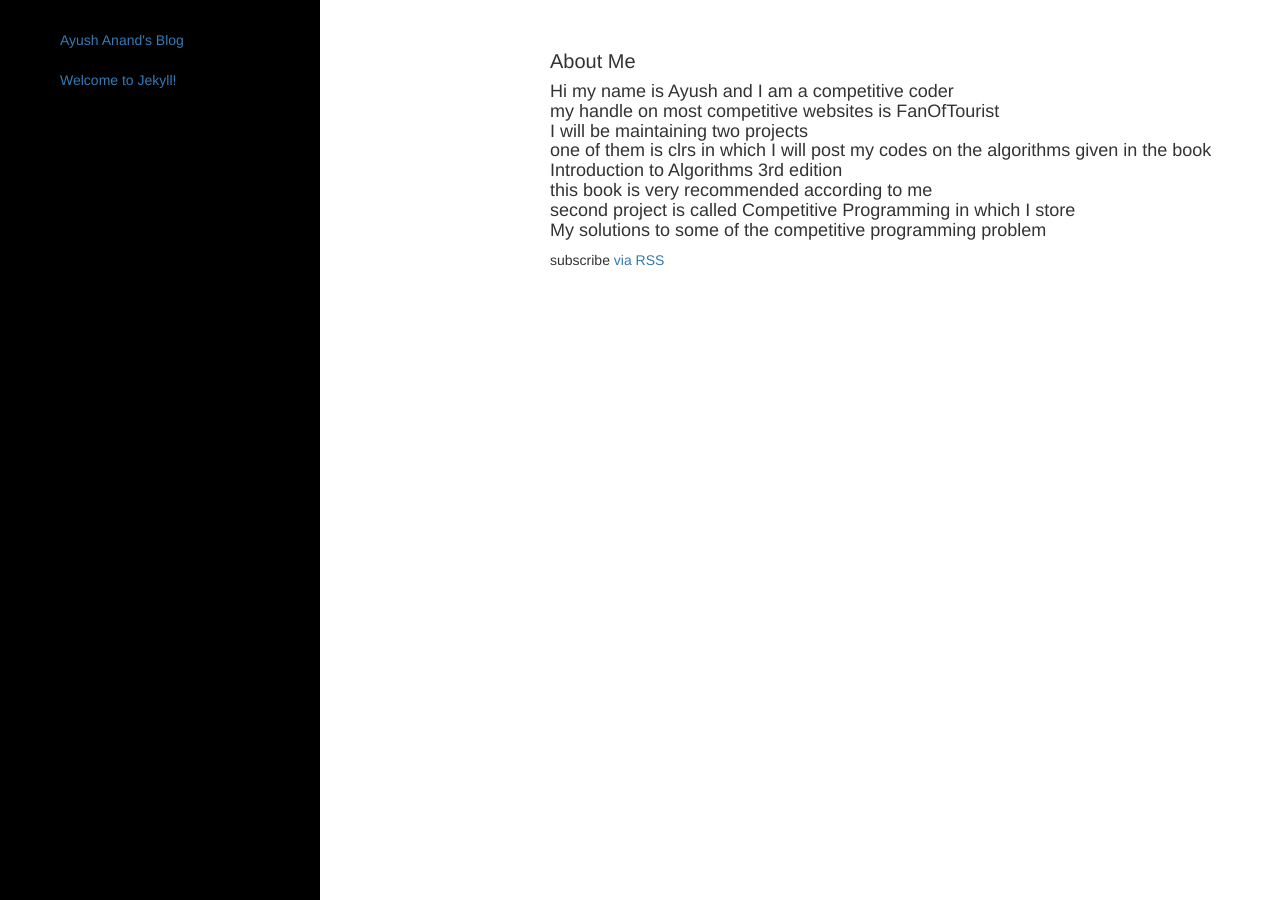
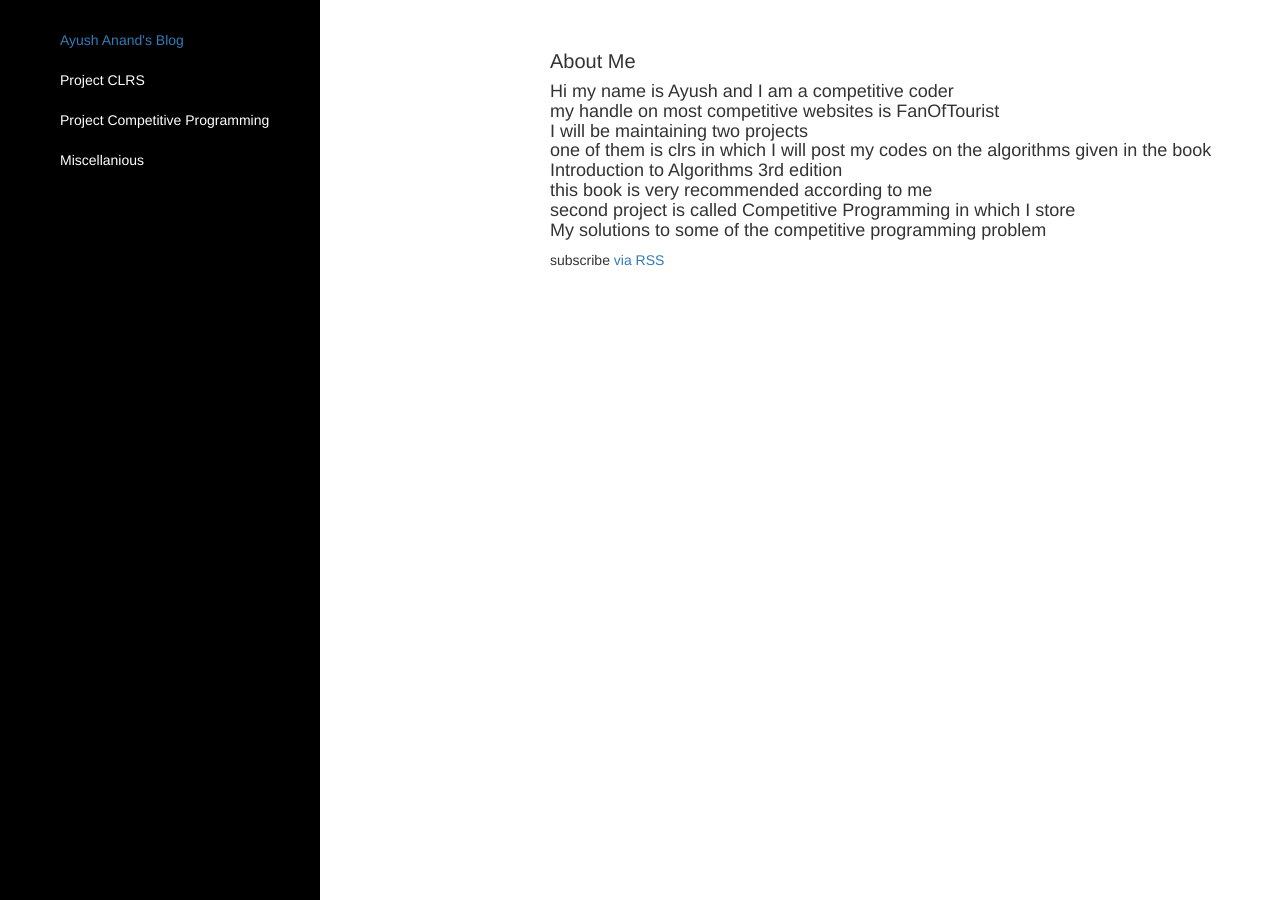
Before and after one commit to iamayushanand/iamayushanand.github.io, a Jekyll site: the page built from index.html, in a window 1280 px wide. Built offline with Jekyll 4.4.1, drawn with Linux system fonts in a browser that asks for light colours; nearby versions of some CDN libraries.

Commit message:
Initial commit

```diff
--- a/_includes/sidebar.html
+++ b/_includes/sidebar.html
@@ -16,9 +16,11 @@
 	<div class="col-sm-3 sidebar">
 		<ul class="nav">
 			<li class="active"><a href="#">Ayush Anand's Blog</a>
-			{% for post in site.posts %}
-				<li><a href="{{ post.url | prepend: site.baseurl }}">{{post.title}}</a></li>
-			{% endfor %}
+
+			<li><a href="assets/html/CLRS.html" style="color:white;">Project CLRS</a></li>
+			<li><a href="assets/html/CP.html" style="color:white;">Project Competitive Programming</a></li>
+			<li><a href="assets/html/MISC.html" style="color:white;">Miscellanious</a></li>
+
 		</ul>
 	</div>
 </body>
```
Also changed, not shown: assets/html/CLRS.html (added), assets/html/CP.html (added), assets/html/MISC.html (added).
